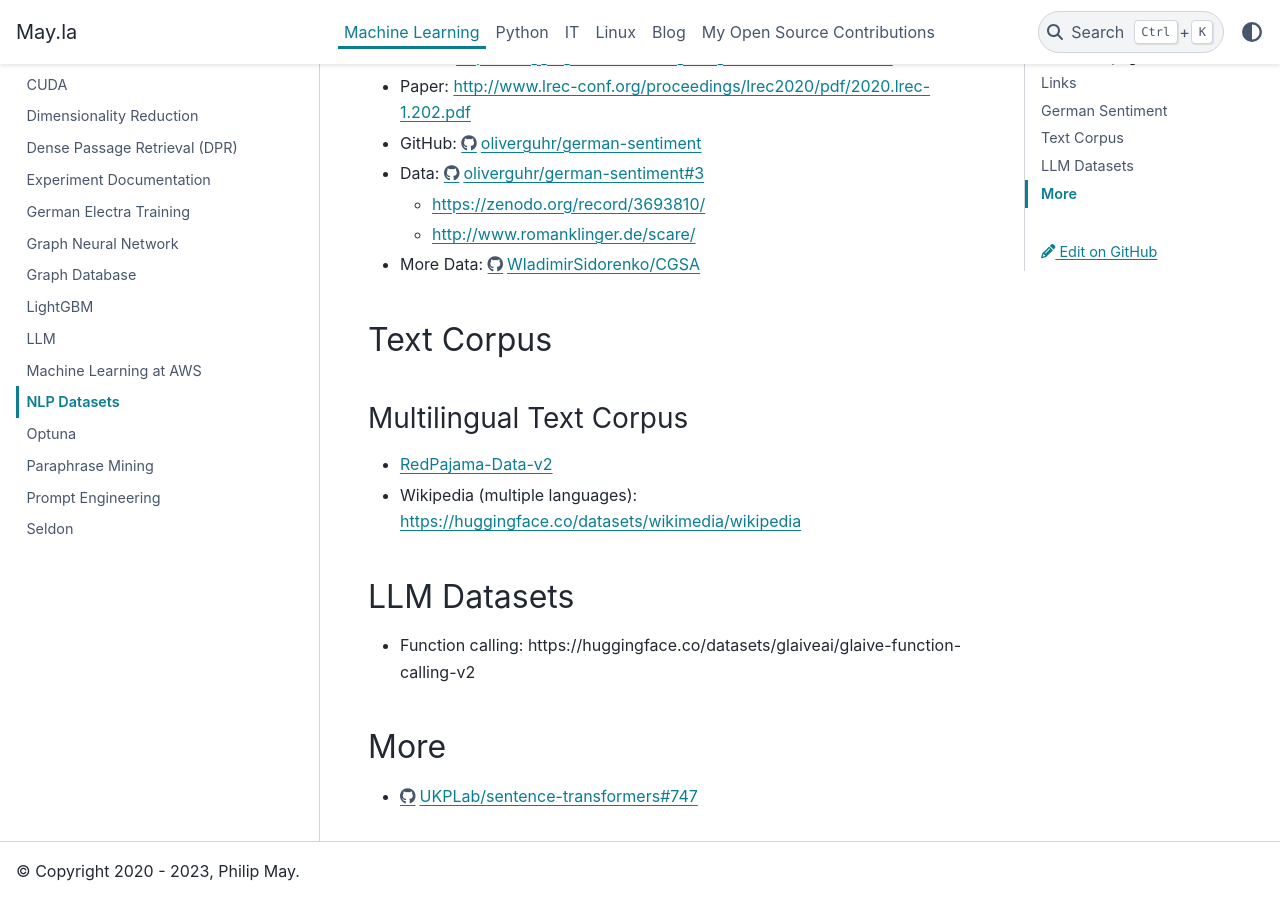
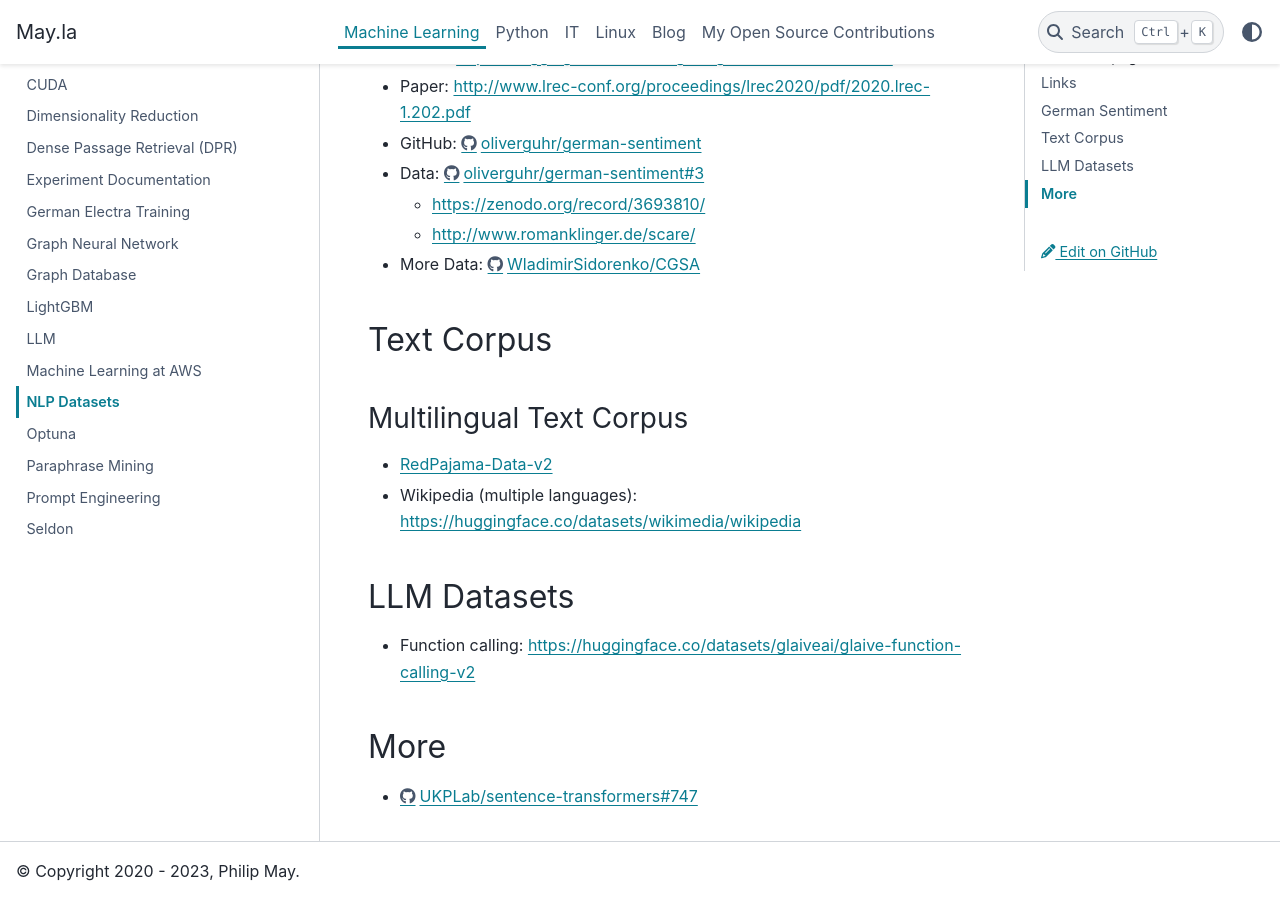
Before and after one commit to PhilipMay/PhilipMay_org, a Sphinx documentation site: the page built from source/machine-learning/nlp-datasets.md, in a window 1280 px wide and 900 px high, scrolled down 1245 px. Built offline with Sphinx 7.4.7 and the PyData theme 0.15.4, drawn with Linux system fonts in a browser that asks for light colours.

```diff
--- a/source/machine-learning/nlp-datasets.md
+++ b/source/machine-learning/nlp-datasets.md
@@ -50,7 +50,7 @@
 
 ## LLM Datasets
 
-- Function calling: https://huggingface.co/datasets/glaiveai/glaive-function-calling-v2
+- Function calling: <https://huggingface.co/datasets/glaiveai/glaive-function-calling-v2>
 
 ## More
 
```
